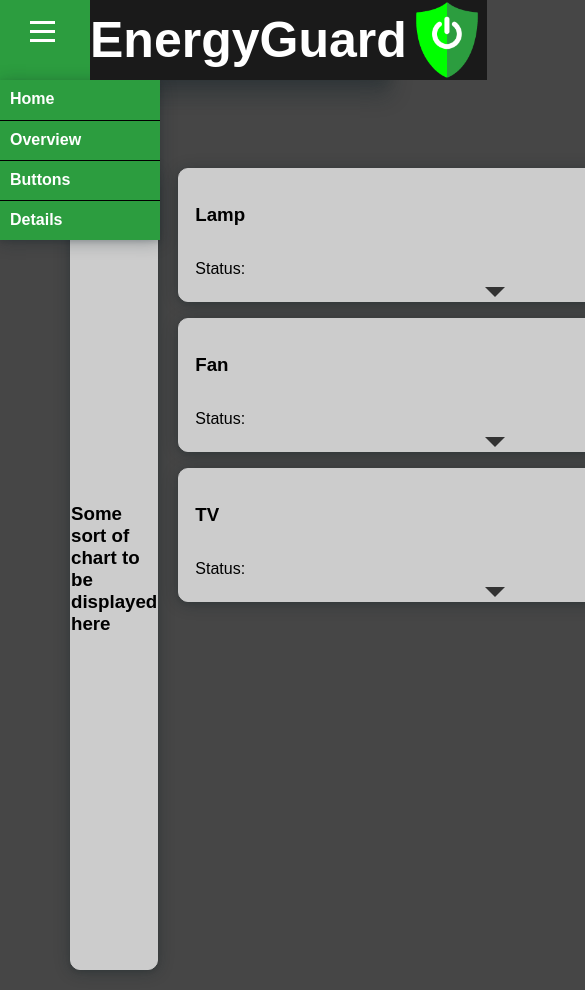
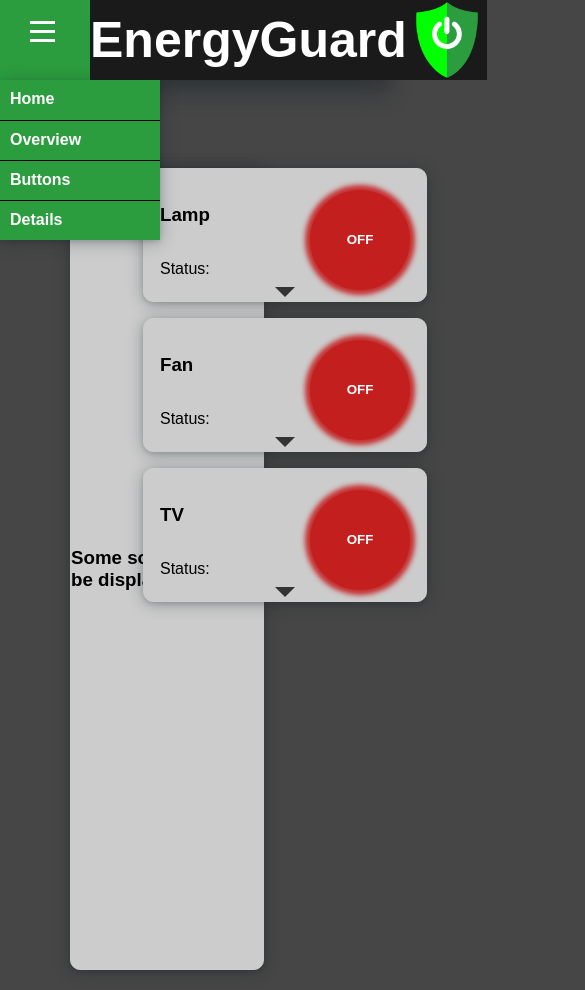
Before and after one commit to Smoxshirt/EnergyGuard, a Vue app: page / in a window 390 px wide. Shown: the top 990 px of the page, 585 px wide, since content can reach past the window. Built offline with nearby package versions, Linux system fonts and the light colour scheme; no server answers.

Commit message:
div container for all pages

```diff
--- a/src/presenters/DetailsPresenter.vue
+++ b/src/presenters/DetailsPresenter.vue
@@ -38,6 +38,7 @@
 </script>
 
 <template>
+    <div class="general-container">
         <h4>Please enter start and end date for the period</h4>
         <div>
             <input @change="updateStartTime" placeholder="Start" />
@@ -52,4 +53,5 @@
         <div v-for="device in this.model.devices">
             Total energy consumption for {{ device.name }}:&nbsp;{{ device.periodTotal }}
         </div>
+</div>
 </template>
--- a/src/views/AboutView.vue
+++ b/src/views/AboutView.vue
@@ -3,7 +3,7 @@
 </script>
 
 <template>
-  <div>
+  <div class="general-container">
     This is an about page
   </div>
 </template>
--- a/src/views/ButtonView.vue
+++ b/src/views/ButtonView.vue
@@ -1,9 +1,9 @@
-<script setup>
-
+<script>
+  import './main.css';
 </script>
 
 <template>
-    <div>
+    <div class="general-container">
       The button will display "On" if on, and if you click it will display "Off"
       <button>On/Off</button>
     </div>
--- a/src/views/DeviceView.css
+++ b/src/views/DeviceView.css
@@ -2,10 +2,12 @@
     display: flex;
     flex-direction: column;
     align-items: center;
-    margin-left: 10px;
+    margin-left: 20px;
+    width: 100%;
+    max-width: 600px;
 }
 .device {
-    width: 600px;
+    width: 100%;
     height: 100px;
     border: 1px solid #ccc;
     border-radius: 10px;
@@ -19,6 +21,7 @@
     position: relative;
     box-shadow: rgba(14, 30, 37, 0.12) 0px 2px 4px 0px, rgba(14, 30, 37, 0.32) 0px 2px 16px 0px;
 }
+
 
 .device-top {
     display: flex;
--- a/src/views/DeviceView.vue
+++ b/src/views/DeviceView.vue
@@ -1,5 +1,7 @@
 <script>
 import './DeviceView.css';
+import './main.css';
+import './mobile.css';
 export default {
   methods: {
     toggleActive(device) {
--- a/src/views/PlaceHolderView.vue
+++ b/src/views/PlaceHolderView.vue
@@ -1,5 +1,6 @@
 <script>
   import { writeUserData, readUserData } from "../firebaseModel.js"
+  import './main.css';
   export default {
     props: {
       model: {
@@ -48,6 +49,7 @@
       {{ device.id }}:
       <span v-for="update in device.consumption">{{ update[0] }} &nbsp;</span>
     </div> -->
+    <div class="general-container">
       <div>
         <input type="text" @change="inputChange" placeholder="Input to database" />
       </div>
@@ -60,4 +62,6 @@
       <div>
         Data from database:&nbsp;{{ this.readData }}
       </div>
+    </div>
+
 </template>
--- a/src/views/PowerConsumptionView.vue
+++ b/src/views/PowerConsumptionView.vue
@@ -1,5 +1,6 @@
 <script setup>
 import PowerConsumption from '../components/PowerConsumption.vue'
+import './main.css';
 </script>
 
 
--- a/src/views/main.css
+++ b/src/views/main.css
@@ -221,3 +221,13 @@ input[type=password], select {
     position: relative;
     z-index: 100;
 }
+
+.general-container {
+    margin: auto;
+    width: 80%;
+    height: 800px;
+    border: 1px solid #ccc;
+    background-color: #ccc;
+    border-radius: 10px;
+    box-shadow: rgba(14, 30, 37, 0.12) 0px 2px 4px 0px, rgba(14, 30, 37, 0.32) 0px 2px 16px 0px;
+}
--- /dev/null
+++ b/src/views/mobile.css
@@ -0,0 +1,22 @@
+@media only screen and (max-width: 1400px) {
+    .device {
+        width: 300px;
+    }
+}
+
+@media only screen and (max-width: 900px) {
+    .devices-container {
+        position: fixed top;
+        position: absolute;
+    }
+    .device {
+        width: 250px;
+    }
+    .chart-view {
+
+    }
+}
+
+@media only screen and (max-width: 700px) {
+
+}
```
Lines whose indentation alone changed are shown as unchanged.
